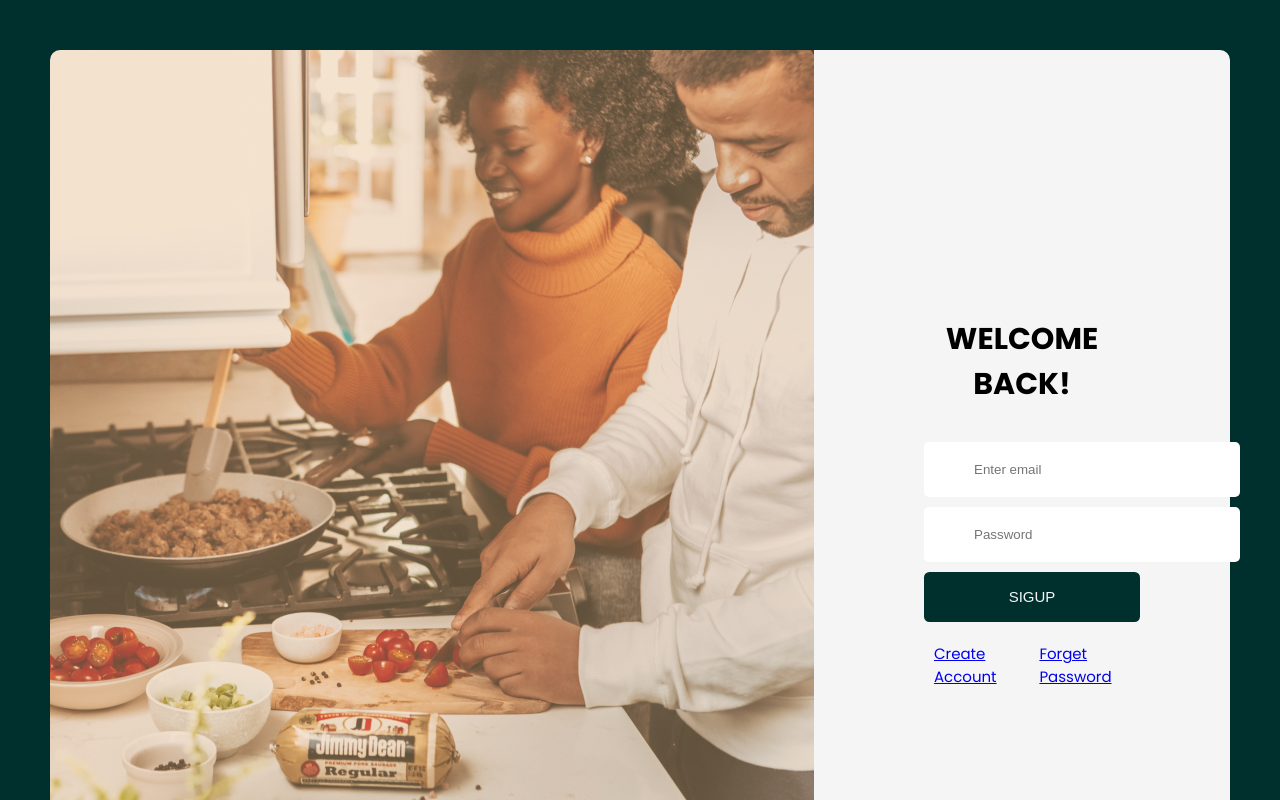
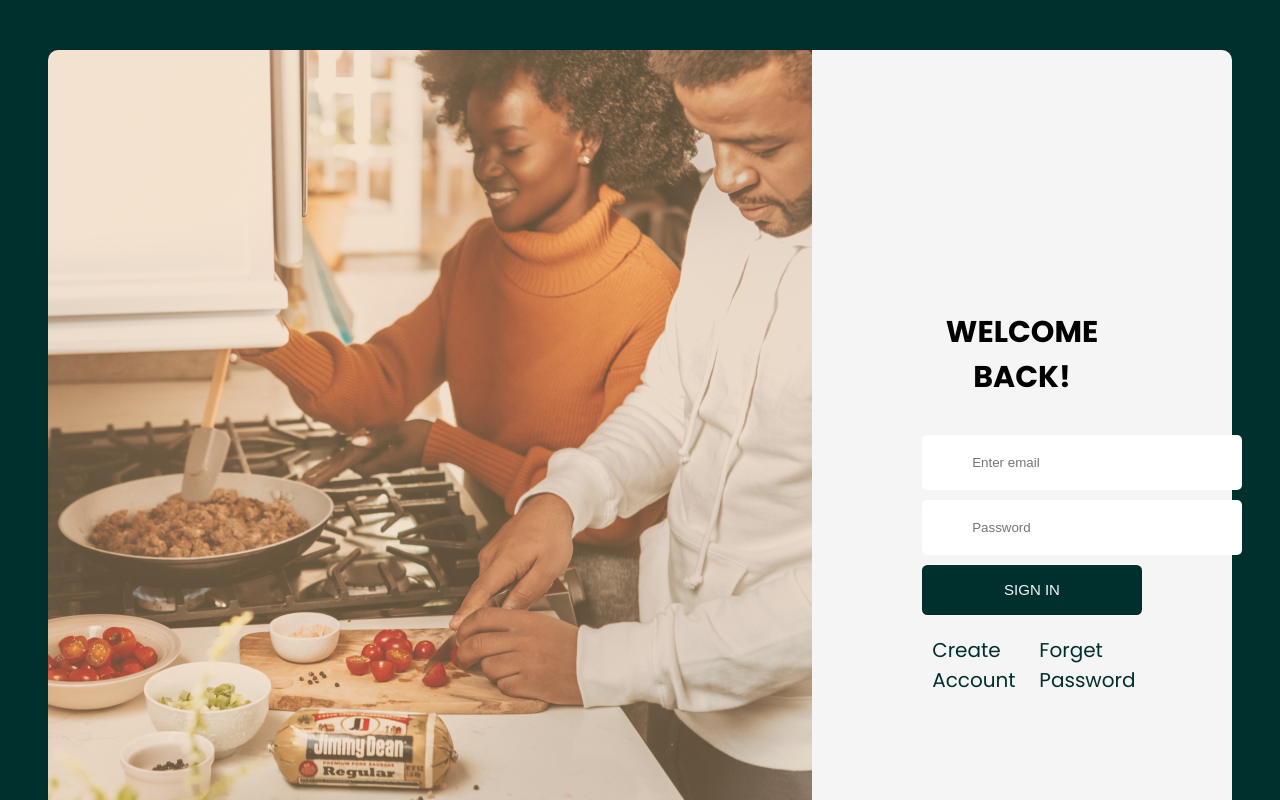
Before and after one commit to uyiplay44/food-clone-react, a React (Vite) app: page /signin in a window 1280 px wide. Shown: the top 800 px of the page. Built offline with nearby package versions, Linux system fonts and the light colour scheme.

Commit message:
login page

```diff
--- /dev/null
+++ b/src/component/Profile/ProfileSection.jsx
@@ -0,0 +1,5 @@
+function ProfileSection() {
+  return <div>ProfileSection</div>;
+}
+
+export default ProfileSection;
--- a/src/component/SignIn/FormSign.jsx
+++ b/src/component/SignIn/FormSign.jsx
@@ -1,13 +1,38 @@
-import { Link } from "react-router-dom";
+import { Link, useNavigate } from "react-router-dom";
 import "./SignIn.css";
+import { useState } from "react";
+import { signInWithEmailAndPassword } from "firebase/auth"; // Import the signInWithEmailAndPassword function
+import { auth } from "../../firebase"; // Import the auth object from the firebase.js file
+import { toast } from "react-toastify";
 
 function FormSign() {
+  const [email, setEmail] = useState("");
+  const [password, setPassword] = useState("");
+  const navigate = useNavigate();
+
+  async function handleSubmit(e) {
+    e.preventDefault();
+    try {
+      await signInWithEmailAndPassword(auth, email, password);
+      navigate("/dashboard");
+      toast.success("User created successfully");
+    } catch (error) {
+      toast.error("User Invalid");
+    }
+  }
+
   return (
     <div className="formmain">
       <h1>Welcome Back!</h1>
-      <form>
+      <form onSubmit={handleSubmit}>
         <div>
-          <input type="text" placeholder="Enter email" name="email" />
+          <input
+            type="text"
+            placeholder="Enter email"
+            name="email"
+            value={email}
+            onChange={(e) => setEmail(e.target.value)}
+          />
         </div>
         <div>
           <input
@@ -15,12 +40,18 @@ function FormSign() {
             type="password"
             placeholder="Password"
             name="password"
+            value={password}
+            onChange={(e) => setPassword(e.target.value)}
           />
         </div>
-        <button className="signupBtn">Sigup</button>
+        <button className="signupBtn">Sign In</button>
         <div className="signinLink">
-          <Link to="/signup">Create Account</Link>
-          <Link to="/">Forget Password</Link>
+          <Link to="/signup" className="tagLink">
+            Create Account
+          </Link>
+          <Link to="/" className="tagLink">
+            Forget Password
+          </Link>
         </div>
       </form>
     </div>
--- a/src/component/SignIn/SignIn.css
+++ b/src/component/SignIn/SignIn.css
@@ -0,0 +1,5 @@
+.tagLink {
+  color: rgba(0, 48, 46, 1);
+  text-decoration: none;
+  font-size: 20px;
+}
--- a/src/component/SignIn/SignIn.jsx
+++ b/src/component/SignIn/SignIn.jsx
@@ -1,5 +1,4 @@
 import signinphoto from "../../assets/Group 13.png";
-
 import FormSign from "./FormSign";
 
 function SignIn() {
```
Also changed, not shown: src/Pages/Dashboard.jsx (added, +11 -0 lines), src/component/Profile/ProfileSection.css (added).
